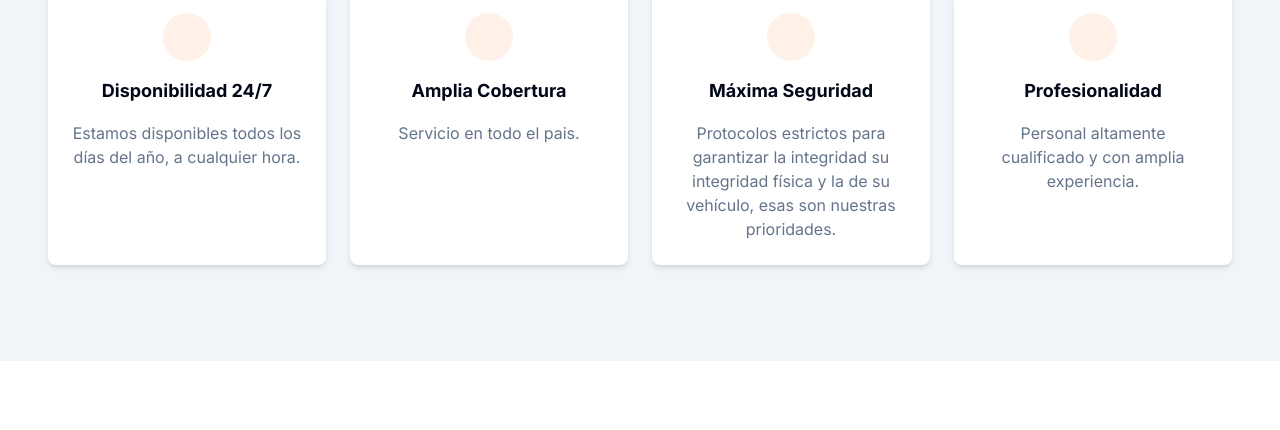
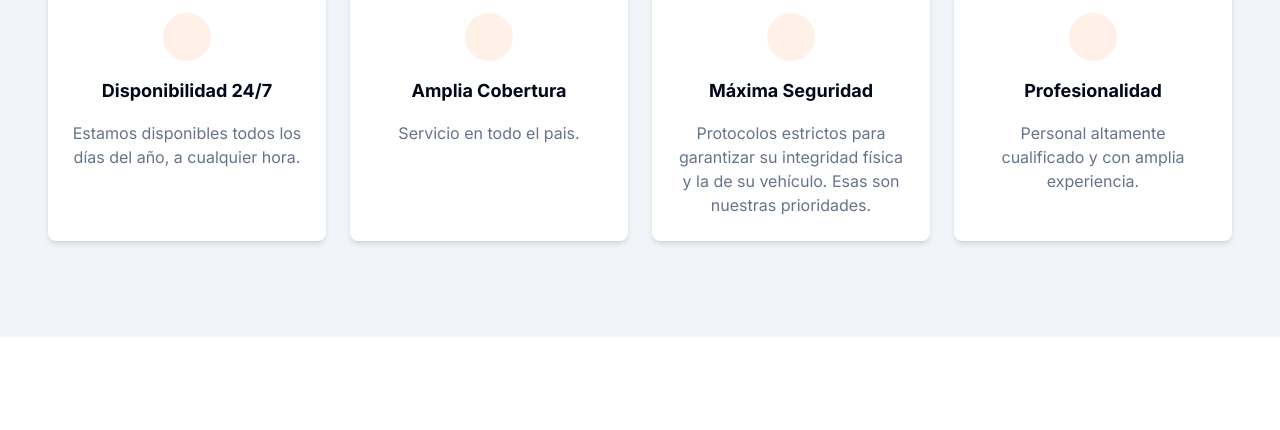
Before and after one commit to basshamut/gruas-tremart-landing, an Astro site: page / in a window 1280 px wide. Shown: the part 3240-3670 px from the top of the page. Built offline with nearby package versions, Linux system fonts and the light colour scheme; Astro itself is replaced by a stand-in of ours; some icons are missing.

Commit message:
Update index.astro

```diff
--- a/src/pages/index.astro
+++ b/src/pages/index.astro
@@ -243,7 +243,7 @@ const aliados = [
                             </div>
                             <h3 class="text-lg font-bold">Máxima Seguridad</h3>
                             <p class="text-muted-foreground">
-                                Protocolos estrictos para garantizar la integridad su integridad física y la de su vehículo, esas son nuestras prioridades.
+                                Protocolos estrictos para garantizar su integridad física y la de su vehículo. Esas son nuestras prioridades.
                             </p>
                         </div>
                     </div>
```
